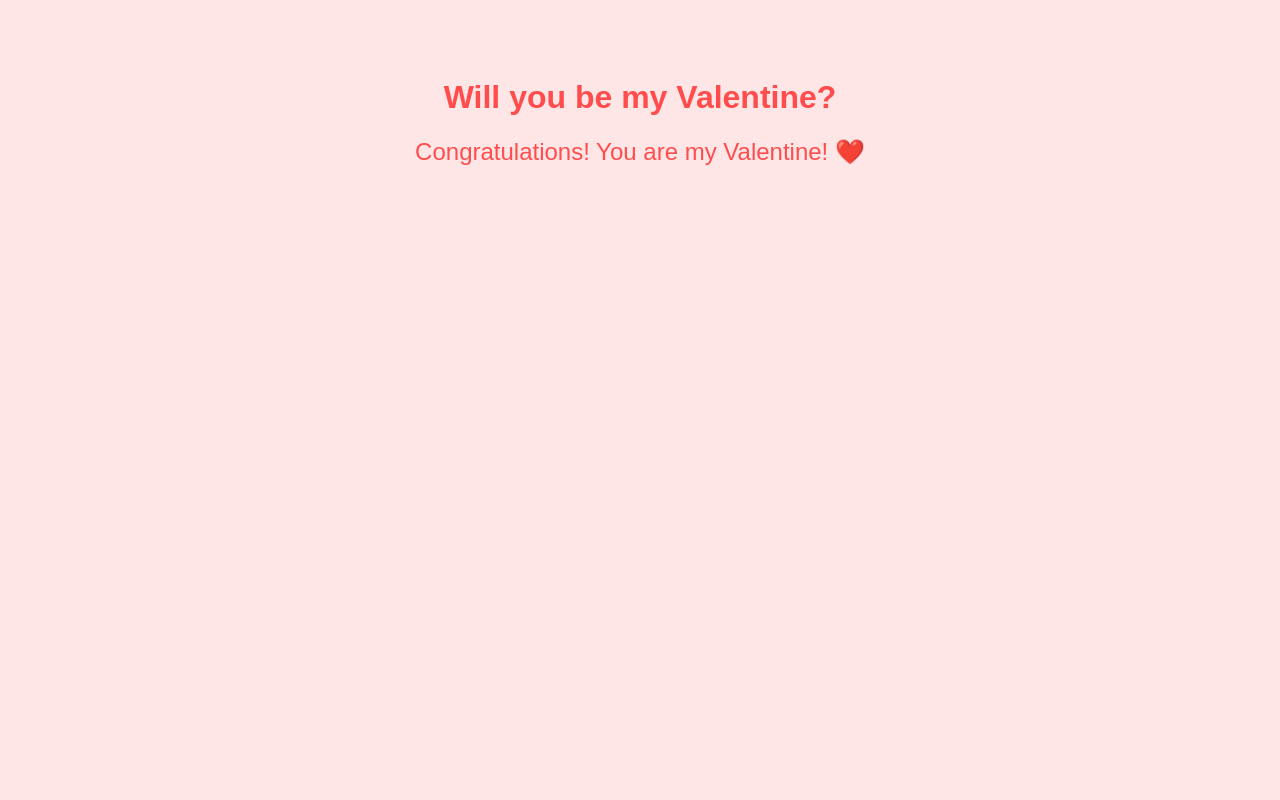
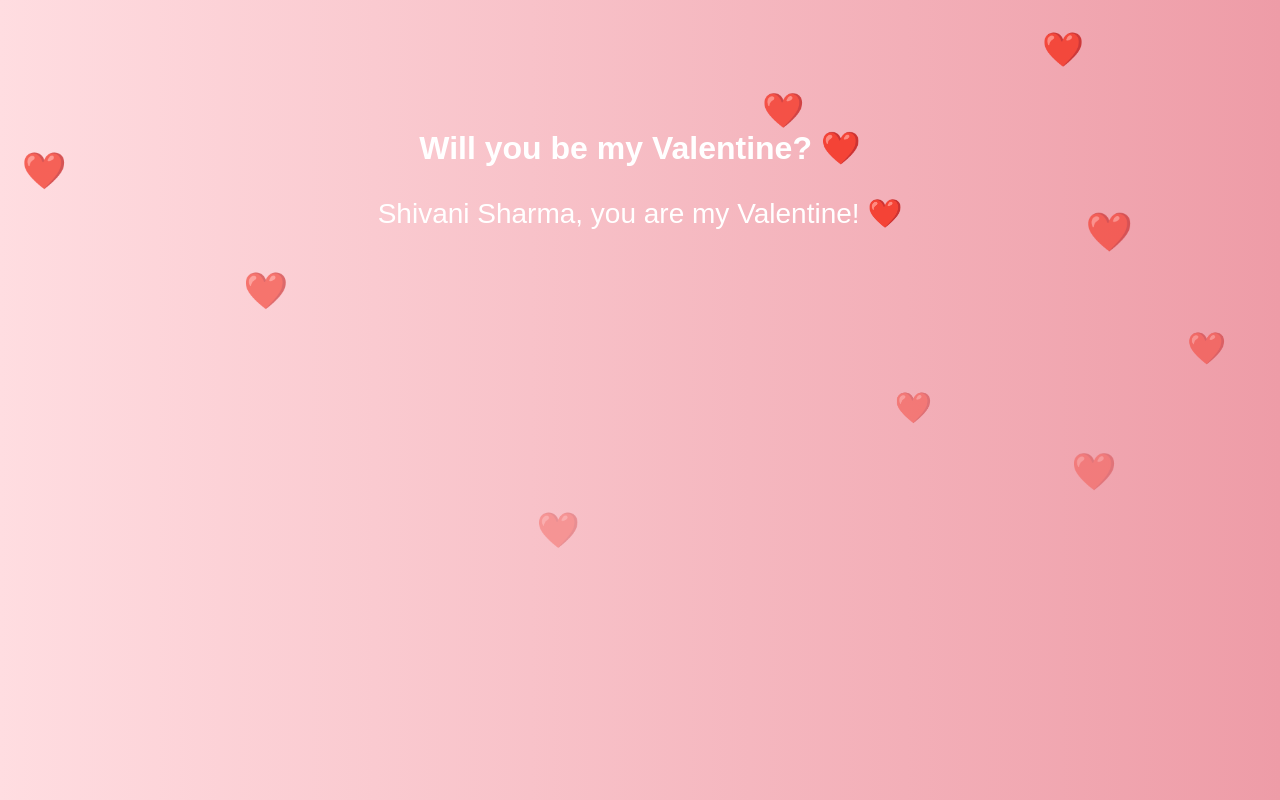
Before and after one commit to 6rq4nq6syp-beep/valentine-prank, a plain HTML site: page index.html in a window 1280 px wide. Both pictures are taken after a click on the button "Yes". Drawn offline with Linux system fonts and the light colour scheme.

Commit message:
Update index.html

```diff
--- a/index.html
+++ b/index.html
@@ -8,19 +8,25 @@
         body {
             font-family: Arial, sans-serif;
             text-align: center;
-            background-color: #ffe6e6;
-            padding: 50px;
+            background: linear-gradient(to right, #ffdde1, #ee9ca7);
+            padding-top: 100px;
+            overflow: hidden;
         }
         h1 {
-            color: #ff4d4d;
+            color: white;
+            font-size: 32px;
         }
         button {
-            padding: 10px 20px;
+            padding: 12px 25px;
             font-size: 18px;
-            margin: 10px;
+            margin: 15px;
             border: none;
-            border-radius: 5px;
+            border-radius: 8px;
             cursor: pointer;
+            transition: transform 0.2s ease;
+        }
+        button:hover {
+            transform: scale(1.1);
         }
         #yesBtn {
             background-color: #4CAF50;
@@ -33,41 +39,73 @@
         }
         #message {
             display: none;
-            font-size: 24px;
-            color: #ff4d4d;
-            margin-top: 20px;
+            font-size: 28px;
+            color: white;
+            margin-top: 30px;
+        }
+        .heart {
+            position: fixed;
+            top: -10px;
+            color: red;
+            animation: fall 4s linear infinite;
+        }
+        @keyframes fall {
+            to {
+                transform: translateY(100vh);
+                opacity: 0;
+            }
         }
     </style>
 </head>
 <body>
-    <h1>Will you be my Valentine?</h1>
+
+<h1>Will you be my Valentine? ❤️</h1>
+
 <button id="yesBtn">Yes</button>
 <button id="noBtn">No</button>
-    <div id="message">Congratulations! You are my Valentine! ❤️</div>
+
+<div id="message"></div>
 
 <script>
-        const noBtn = document.getElementById('noBtn');
-        const yesBtn = document.getElementById('yesBtn');
-        const message = document.getElementById('message');
+const noBtn = document.getElementById("noBtn");
+const yesBtn = document.getElementById("yesBtn");
+const message = document.getElementById("message");
 
-        // Function to move the No button randomly
+// Center No button initially
+noBtn.style.left = "55%";
+noBtn.style.top = "55%";
+
 function moveNoBtn() {
     const x = Math.random() * (window.innerWidth - 100);
     const y = Math.random() * (window.innerHeight - 100);
-            noBtn.style.left = `${x}px`;
-            noBtn.style.top = `${y}px`;
+    noBtn.style.left = x + "px";
+    noBtn.style.top = y + "px";
 }
 
-        // Move No button on hover or click
-        noBtn.addEventListener('mouseover', moveNoBtn);
-        noBtn.addEventListener('click', moveNoBtn);
+noBtn.addEventListener("mouseover", moveNoBtn);
+noBtn.addEventListener("click", moveNoBtn);
 
-        // Show message on Yes click
-        yesBtn.addEventListener('click', () => {
-            message.style.display = 'block';
-            yesBtn.style.display = 'none';
-            noBtn.style.display = 'none';
+yesBtn.addEventListener("click", () => {
+    message.innerHTML = "Shivani Sharma, you are my Valentine! ❤️";
+    message.style.display = "block";
+    yesBtn.style.display = "none";
+    noBtn.style.display = "none";
+
+    // Create falling hearts
+    setInterval(() => {
+        const heart = document.createElement("div");
+        heart.classList.add("heart");
+        heart.innerHTML = "❤️";
+        heart.style.left = Math.random() * 100 + "vw";
+        heart.style.fontSize = Math.random() * 20 + 20 + "px";
+        document.body.appendChild(heart);
+
+        setTimeout(() => {
+            heart.remove();
+        }, 4000);
+    }, 300);
 });
 </script>
+
 </body>
 </html>
```
Lines whose indentation alone changed are shown as unchanged.
